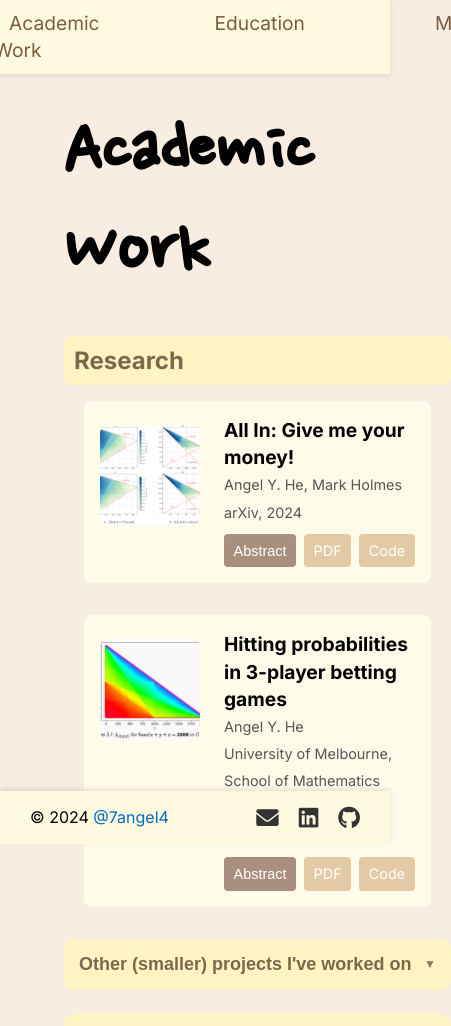
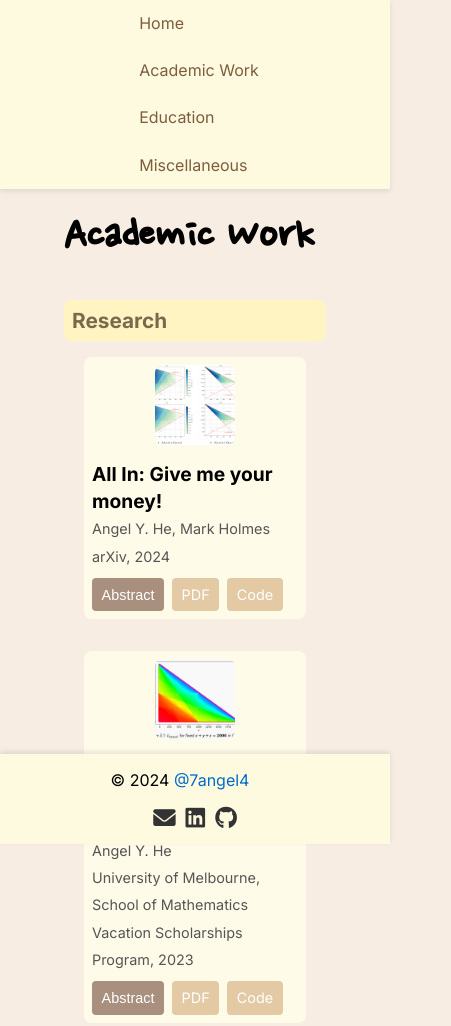
Before and after one commit to 7angel4/7angel4.github.io, a plain HTML site: page academics.html in a window 390 px wide. Shown: the top 1026 px of the page, 451 px wide, since content can reach past the window. Drawn offline with Linux system fonts and the light colour scheme.

Commit message:
added responsive design to smaller screens (e.g. mobile)

```diff
--- a/assets/academics.css
+++ b/assets/academics.css
@@ -114,3 +114,13 @@ section {
 section:nth-of-type(1) {
     margin-top: 0;
 }
+
+/* Responsive Styling */
+@media (max-width: 768px) {
+    /* Projects and research section headings */
+    #projects h2,
+    #research h2 {
+        font-size: 1.3rem;
+        padding: 8px;
+    }
+}
--- a/assets/bib.css
+++ b/assets/bib.css
@@ -70,3 +70,18 @@
 .abstract-content.active {
     display: block;
 }
+
+/* Responsive Styling */
+@media (max-width: 768px) {
+    /* Bibliography items */
+    .bib-item {
+        flex-direction: column; /* Stack thumbnail and content */
+        padding: 0.5rem;
+    }
+
+    .thumbnail {
+        width: 80px;
+        height: 80px;
+        margin: 0 auto 1rem; /* Centers and spaces thumbnail */
+    }
+}
--- a/assets/collapsible.css
+++ b/assets/collapsible.css
@@ -49,3 +49,12 @@ collapsible-section {
     padding: 10px;
     background-color: #f1f1f1;
 }
+
+/* Responsive Styling */
+@media (max-width: 768px) {
+    /* Collapsible sections adjustments */
+    .collapsible-button {
+        font-size: 16px; /* Smaller font size for mobile */
+        padding: 10px;
+    }
+}
--- a/assets/main.css
+++ b/assets/main.css
@@ -176,3 +176,71 @@ footer p {
     margin-right: 30px; /* Adjusts space from text to icons */
     font-size: 1rem; /* no increase in font size */
 }
+
+/* Responsive Styling */
+@media (max-width: 768px) {
+    /* Body adjustments */
+    body {
+        margin: 8rem 2rem;
+    }
+
+    /* Header and H1 adjustments */
+    h1 {
+        font-size: 3rem; /* Scales down heading font */
+    }
+
+    /* Navbar adjustments */
+    nav > ul {
+        flex-direction: column; /* Stack nav items vertically on mobile */
+        gap: 20px; /* Reduces spacing between items */
+    }
+
+    nav > ul > li {
+        font-size: 1rem;
+    }
+
+    /* Footer adjustments */
+    footer {
+        flex-direction: column; /* Stack footer content vertically */
+        padding: 10px; /* Adjusts padding */
+        gap: 10px; /* Space between icons and text */
+    }
+
+    /* Main content sections */
+    .profile-photo img {
+        position: relative;
+        width: 60%; /* Make the image responsive */
+        height: auto; /* Maintain aspect ratio */
+        object-fit: cover; /* Crop image if necessary */
+        margin: 1rem auto; /* Center the image */
+        border-radius: 8px; /* Add some rounding if desired */
+    }
+
+    .intro-text {
+        width: 100%; /* Allow the intro text to use full width */
+        margin-top: 1rem; /* Add space above the text */
+    }
+
+    /* Adjustments for lists */
+    ul li {
+        margin-left: 0.5rem; /* Reduced indent on mobile */
+    }
+
+    .footer-icons {
+        gap: 10px; /* Less space between icons on mobile */
+    }
+
+    /* Footer padding to add space above (avoid overlapping main text) */
+    footer {
+        position: fixed;        /* Keeps the footer fixed in place */
+        bottom: 0;              /* Positions it at the bottom of the viewport */
+        left: 0;                /* Aligns it with the left edge of the screen */
+        width: 100vw;           /* Ensures it spans the full viewport width */
+        padding: 13px 30px;
+        display: flex;
+        align-items: center;
+        justify-content: space-between;
+        background-color: #FEFAE0;
+        z-index: 10;            /* Ensures it stays above other elements */
+    }
+}
```
